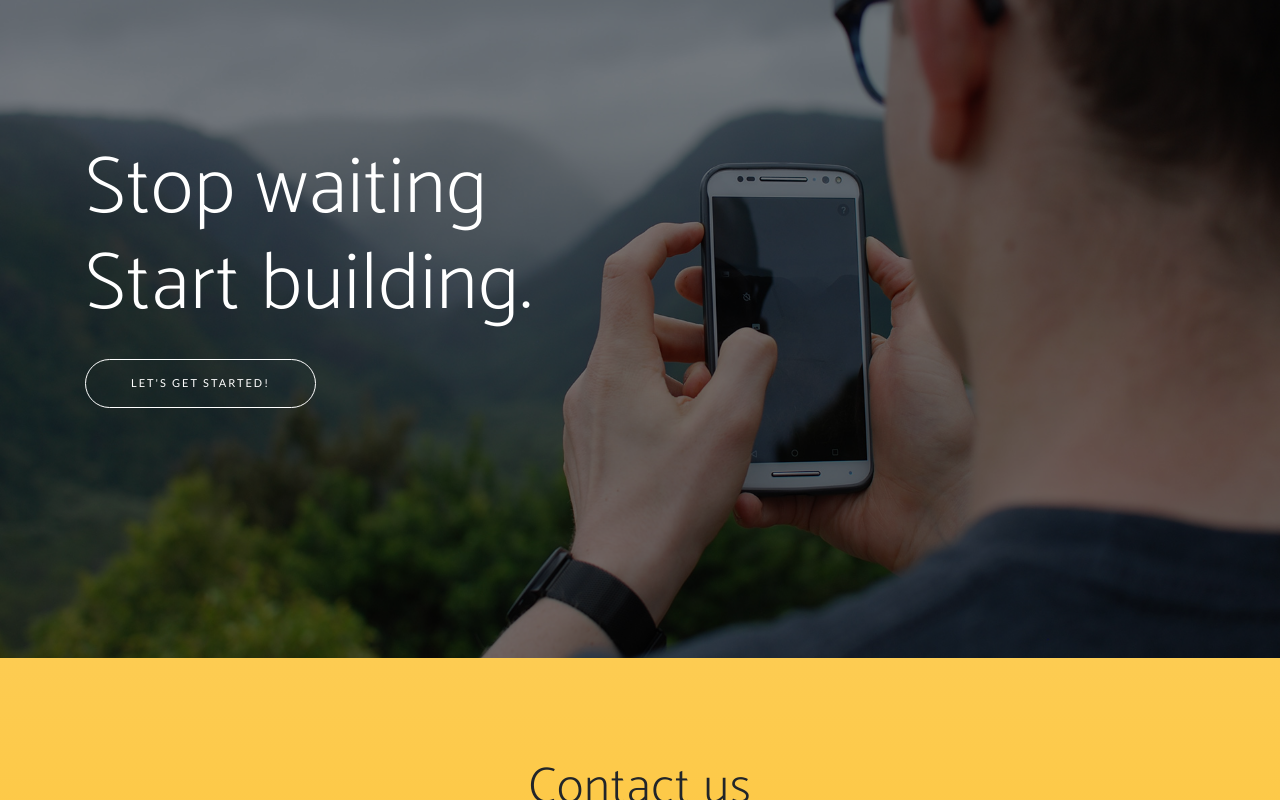
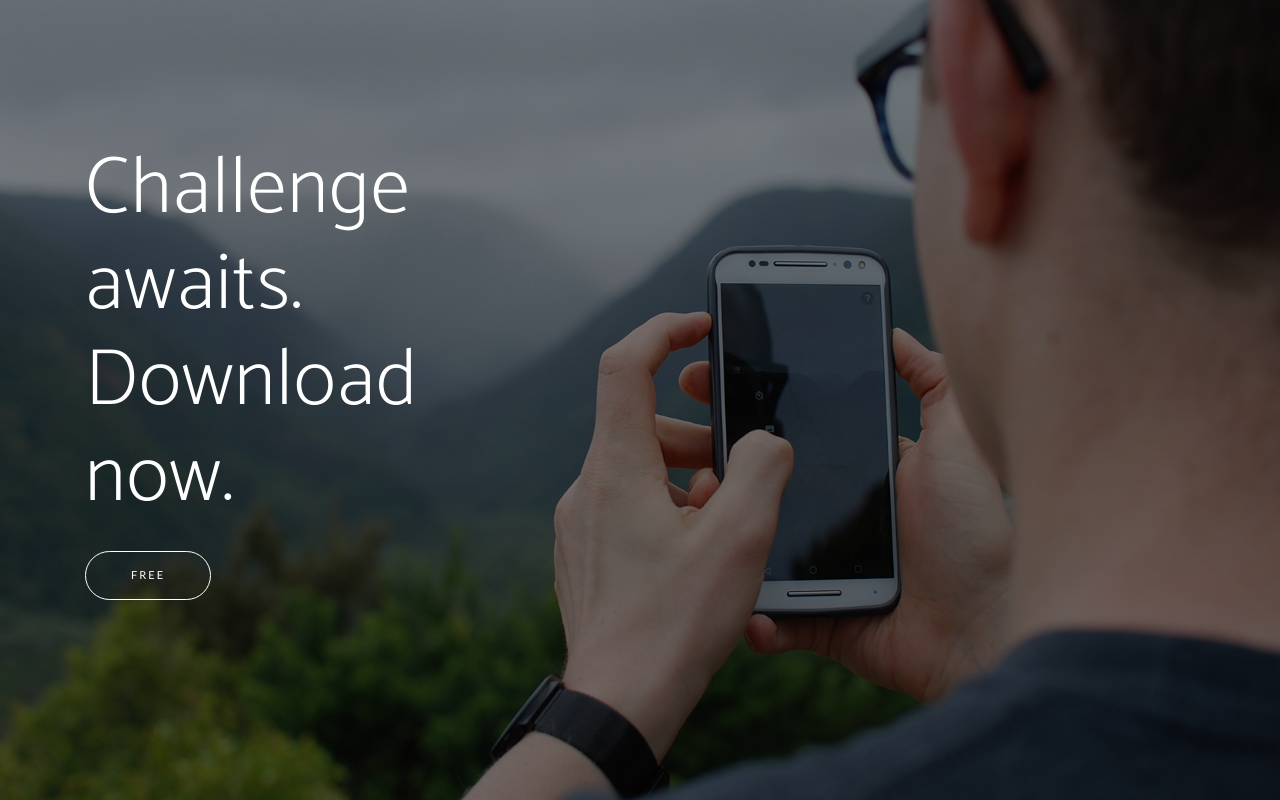
Before and after one commit to gamesbynilo/numberfillin, a website: page index.pug in a window 1280 px wide. Shown: the part 2547-3347 px from the top of the page. Drawn offline with nearby package versions, Linux system fonts and the light colour scheme; files that its build step writes are made by us from their sources; a web font is replaced by a local one.

Commit message:
F2: Update links and text

```diff
--- a/index.pug
+++ b/index.pug
@@ -115,11 +115,10 @@ html(lang="en")
     section.cta
       .cta-content
         .container
-          h2
-            | Stop waiting
+          h2 Challenge awaits.
             br
-            | Start building.
-          a(href="#contact").btn.btn-outline.btn-xl.js-scroll-trigger Let's Get Started!
+            | Download now.
+          a(href="https://play.google.com/store/apps/details?id=com.gamesbynilo.numberfillin").btn.btn-outline.btn-xl.js-scroll-trigger FREE
       .overlay
 
     section#contact.contact.bg-primary
```
Also changed, not shown: index.html.
